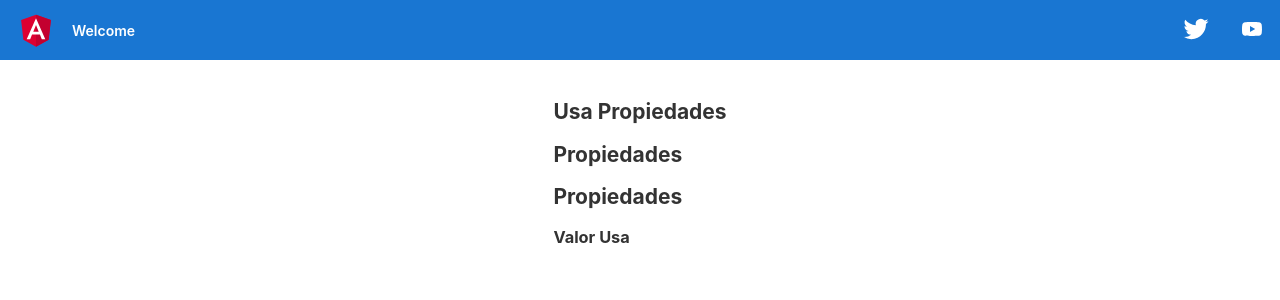
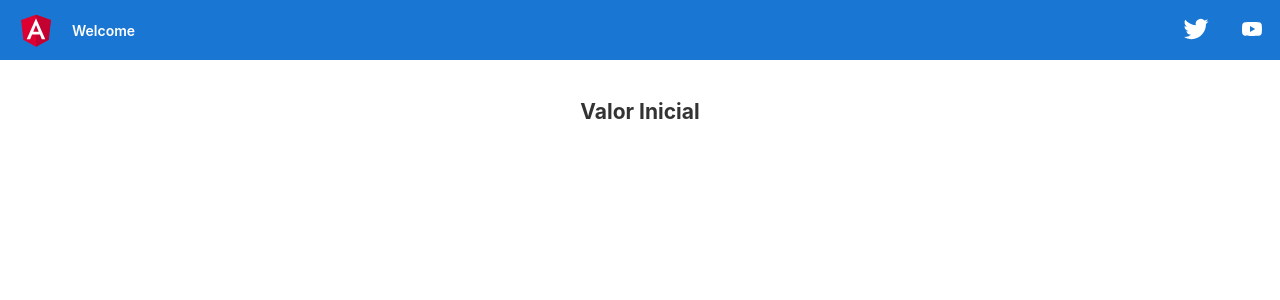
Before and after one commit to pepesan/curso-angular-twitch, an Angular app: page / in a window 1280 px wide. Shown: the top 300 px of the page. Built offline with nearby package versions, Linux system fonts and the light colour scheme.

Commit message:
ejemplo de uso de servicios con componentes

```diff
--- a/src/app/app.component.html
+++ b/src/app/app.component.html
@@ -24,6 +24,7 @@
 <div class="content" role="main">
   <!--app-todos></app-todos>
   <app-directivas></app-directivas>
-  <app-pipes></app-pipes-->
-  <app-usa-propiedades></app-usa-propiedades>
+  <app-pipes></app-pipes>
+  <app-usa-propiedades></app-usa-propiedades-->
+  <app-usa-servicio></app-usa-servicio>
 </div>
--- /dev/null
+++ b/src/app/components/usa-servicio/usa-servicio.component.html
@@ -0,0 +1,3 @@
+<div>
+  <h2>{{cadenaComponente}}</h2>
+</div>
--- /dev/null
+++ b/src/app/components/usa-servicio/usa-servicio.component.ts
@@ -0,0 +1,17 @@
+import { Component } from '@angular/core';
+import {TodoService} from "../../services/todo.service";
+
+@Component({
+  selector: 'app-usa-servicio',
+  templateUrl: './usa-servicio.component.html',
+  styleUrls: ['./usa-servicio.component.css']
+})
+export class UsaServicioComponent {
+
+  cadenaComponente: string;
+
+  constructor(private todoService: TodoService) {
+    this.cadenaComponente = this.todoService.cadena;
+  }
+
+}
--- /dev/null
+++ b/src/app/services/todo.service.ts
@@ -0,0 +1,13 @@
+import { Injectable } from '@angular/core';
+
+@Injectable({
+  providedIn: 'root'
+})
+export class TodoService {
+  public cadena: string;
+
+  constructor() {
+    console.log("Iniciando el TodoService");
+    this.cadena = "Valor Inicial";
+  }
+}
```
Also changed, not shown: src/app/app.module.ts (+5 -2 lines), src/app/components/usa-servicio/usa-servicio.component.css (added), 2 other files (tests, documents, lock files or other folders).
